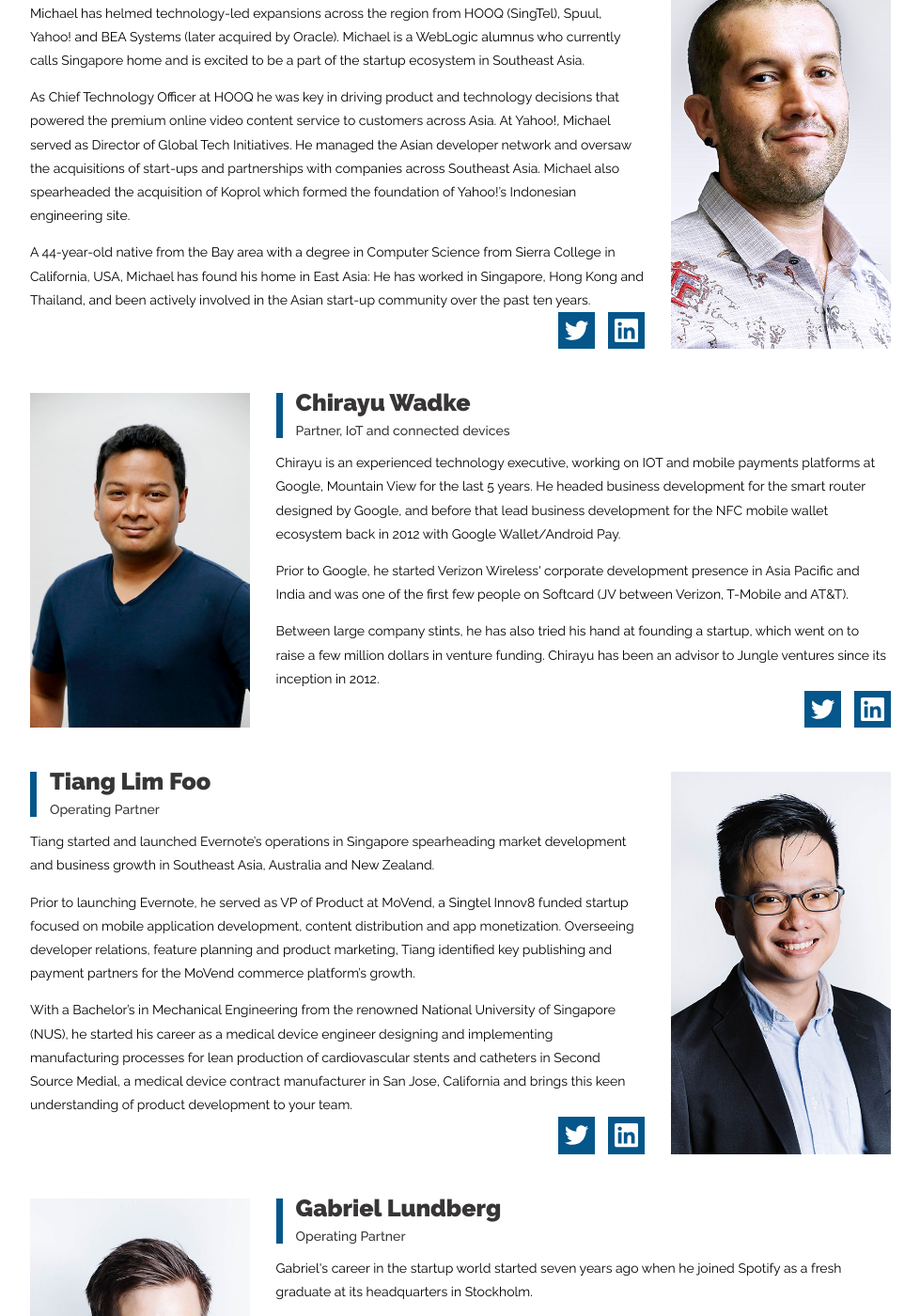
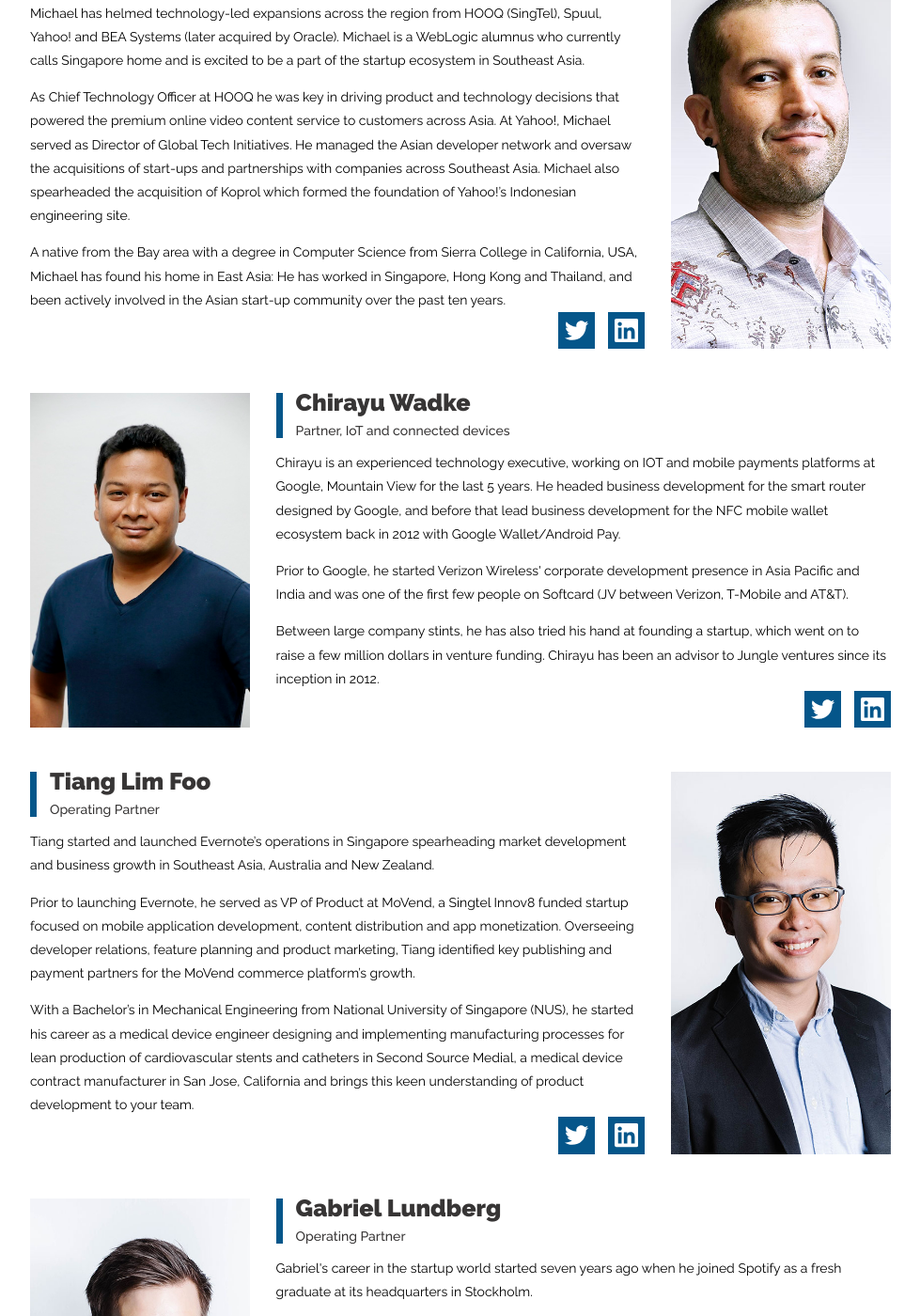
Before and after one commit to SeedPlus/seedplus.github.io, a Jekyll site: the page built from 03_team.html, in a window 1280 px wide and 1400 px high, scrolled down 387 px. Shown: the whole window at 94% size, without its empty margins (150-1129 px from the left). Built offline with Jekyll 4.4.1, drawn with Linux system fonts in a browser that asks for light colours.

Commit message:
Minor team copy changes

```diff
--- a/03_team.html
+++ b/03_team.html
@@ -15,7 +15,7 @@ permalink: /team/
     <h5>Partner</h5>
     <p>Michael has helmed technology-led expansions across the region from HOOQ (SingTel), Spuul, Yahoo! and BEA Systems (later acquired by Oracle). Michael is a WebLogic alumnus who currently calls Singapore home and is excited to be a part of the startup ecosystem in Southeast Asia.</p>
     <p>As Chief Technology Officer at HOOQ he was key in driving product and technology decisions that powered the premium online video content service to customers across Asia. At Yahoo!, Michael served as Director of Global Tech Initiatives. He managed the Asian developer network and oversaw the acquisitions of start-ups and partnerships with companies across Southeast Asia. Michael also spearheaded the acquisition of Koprol which formed the foundation of Yahoo!’s Indonesian engineering site.</p>
-    <p>A 44-year-old native from the Bay area with a degree in Computer Science from Sierra College in California, USA, Michael has found his home in East Asia: He has worked in Singapore, Hong Kong and Thailand, and been actively involved in the Asian start-up community over the past ten years.</p>
+    <p>A native from the Bay area with a degree in Computer Science from Sierra College in California, USA, Michael has found his home in East Asia: He has worked in Singapore, Hong Kong and Thailand, and been actively involved in the Asian start-up community over the past ten years.</p>
     <div class='bio-contact'>
       <a href="https://twitter.com/dreampipe" class='outbound'>{% include icon-twitter.svg %}</a>
       <a href="https://www.linkedin.com/in/dreampipe" class='outbound'>{% include icon-linkedin.svg %}</a>
@@ -43,7 +43,7 @@ permalink: /team/
     <h5>Operating Partner</h5>
     <p>Tiang started and launched Evernote’s operations in Singapore spearheading market development and business growth in Southeast Asia, Australia and New Zealand.</p>
     <p>Prior to launching Evernote, he served as VP of Product at MoVend, a Singtel Innov8 funded startup focused on mobile application development, content distribution and app monetization. Overseeing developer relations, feature planning and product marketing, Tiang identified key publishing and payment partners for the MoVend commerce platform’s growth.</p>
-    <p>With a Bachelor’s in Mechanical Engineering from the renowned National University of Singapore (NUS), he started his career as a medical device engineer designing and implementing manufacturing processes for lean production of cardiovascular stents and catheters in Second Source Medial, a medical device contract manufacturer in San Jose, California and brings this keen understanding of product development to your team.</p>
+    <p>With a Bachelor’s in Mechanical Engineering from  National University of Singapore (NUS), he started his career as a medical device engineer designing and implementing manufacturing processes for lean production of cardiovascular stents and catheters in Second Source Medial, a medical device contract manufacturer in San Jose, California and brings this keen understanding of product development to your team.</p>
     <div class='bio-contact'>
       <a href="https://twitter.com/tianglim" class='outbound'>{% include icon-twitter.svg %}</a>
       <a href="https://www.linkedin.com/in/tianglimfoo" class='outbound'>{% include icon-linkedin.svg %}</a>
```
